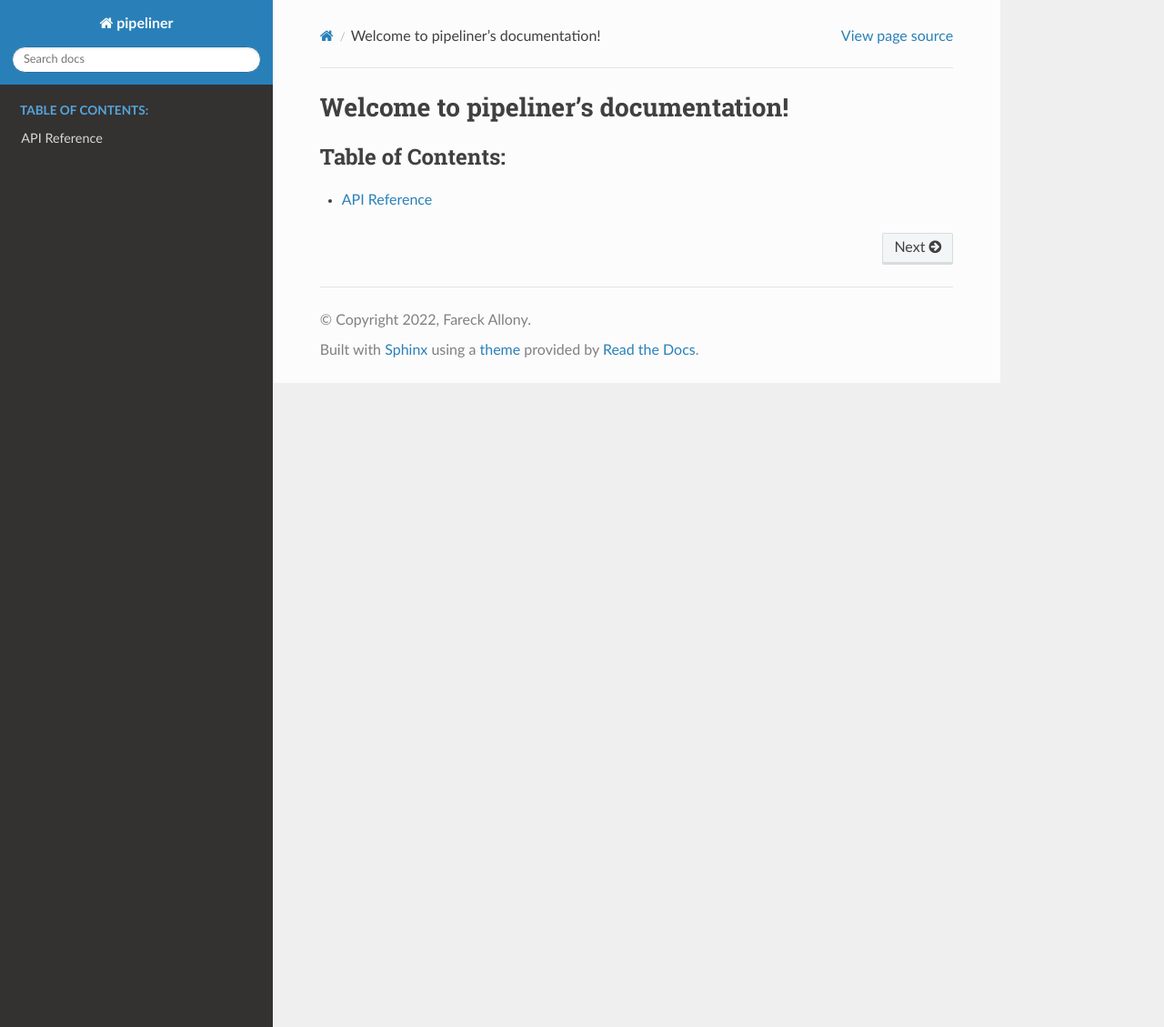
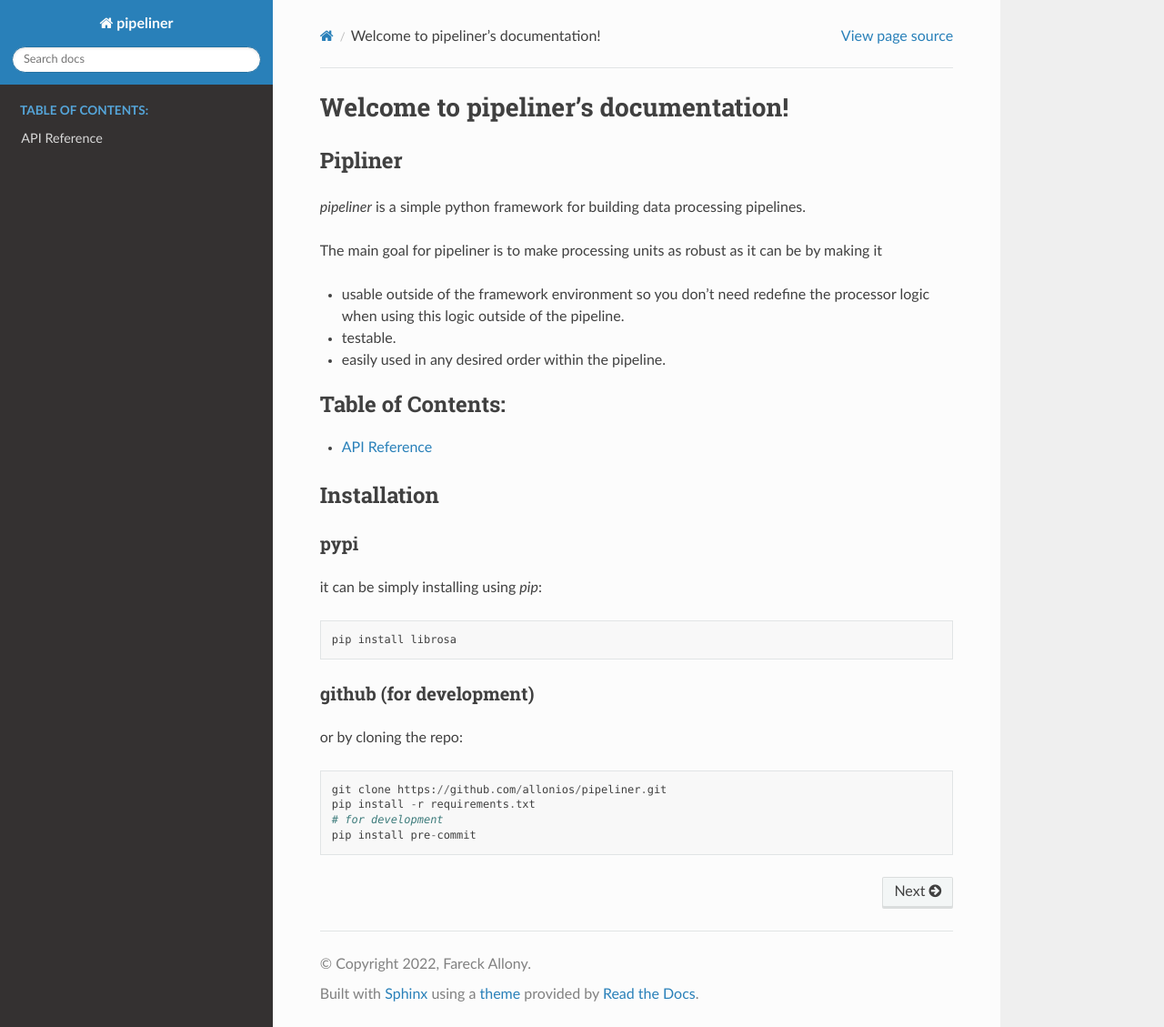
Before and after one commit to allonios/pypeliner, a Sphinx documentation site: the page built from docs/index.rst, in a window 1280 px wide and 1129 px high. Shown: the whole window at 91% size. Built offline with Sphinx 7.4.7 and the Read the Docs theme 2.0.0, drawn with Linux system fonts in a browser that asks for light colours.

Commit message:
feat: adding intro

```diff
--- a/docs/index.rst
+++ b/docs/index.rst
@@ -6,8 +6,43 @@
 Welcome to pipeliner's documentation!
 =====================================
 
+********
+Pipliner
+********
+
+`pipeliner` is a simple python framework for building data processing pipelines.
+
+The main goal for pipeliner is to make processing units as robust as it can be by making it
+
+- usable outside of the framework environment so you don't need redefine the processor logic when using this logic outside of the pipeline.
+
+- testable.
+
+- easily used in any desired order within the pipeline.
+
+
+
 .. toctree::
    :maxdepth: 1
    :caption: Table of Contents:
 
    API Reference <_autosummary/pipeliner>
+
+************
+Installation
+************
+
+pypi
+~~~~
+it can be simply installing using `pip`::
+
+    pip install librosa
+
+github (for development)
+~~~~~~~~~~~~~~~~~~~~~~~~
+or by cloning the repo::
+
+   git clone https://github.com/allonios/pipeliner.git
+   pip install -r requirements.txt
+   # for development
+   pip install pre-commit
```
